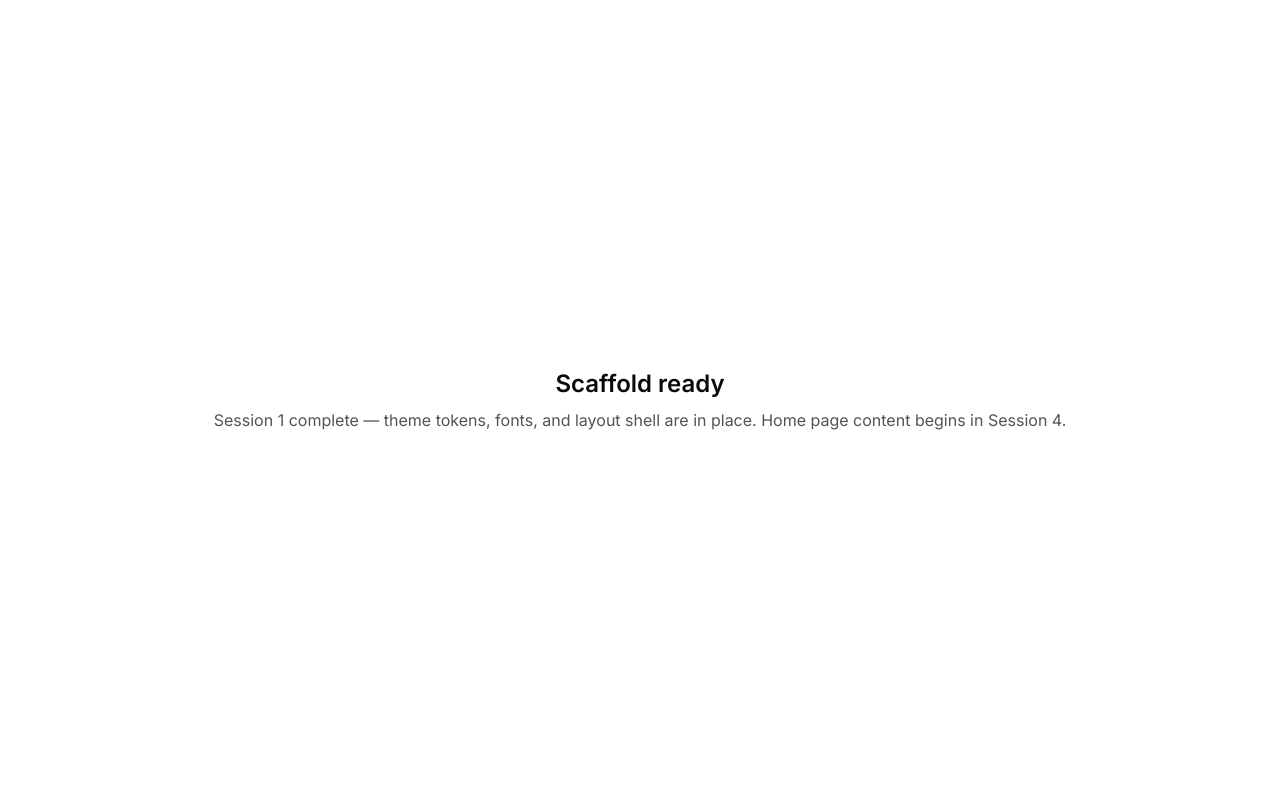
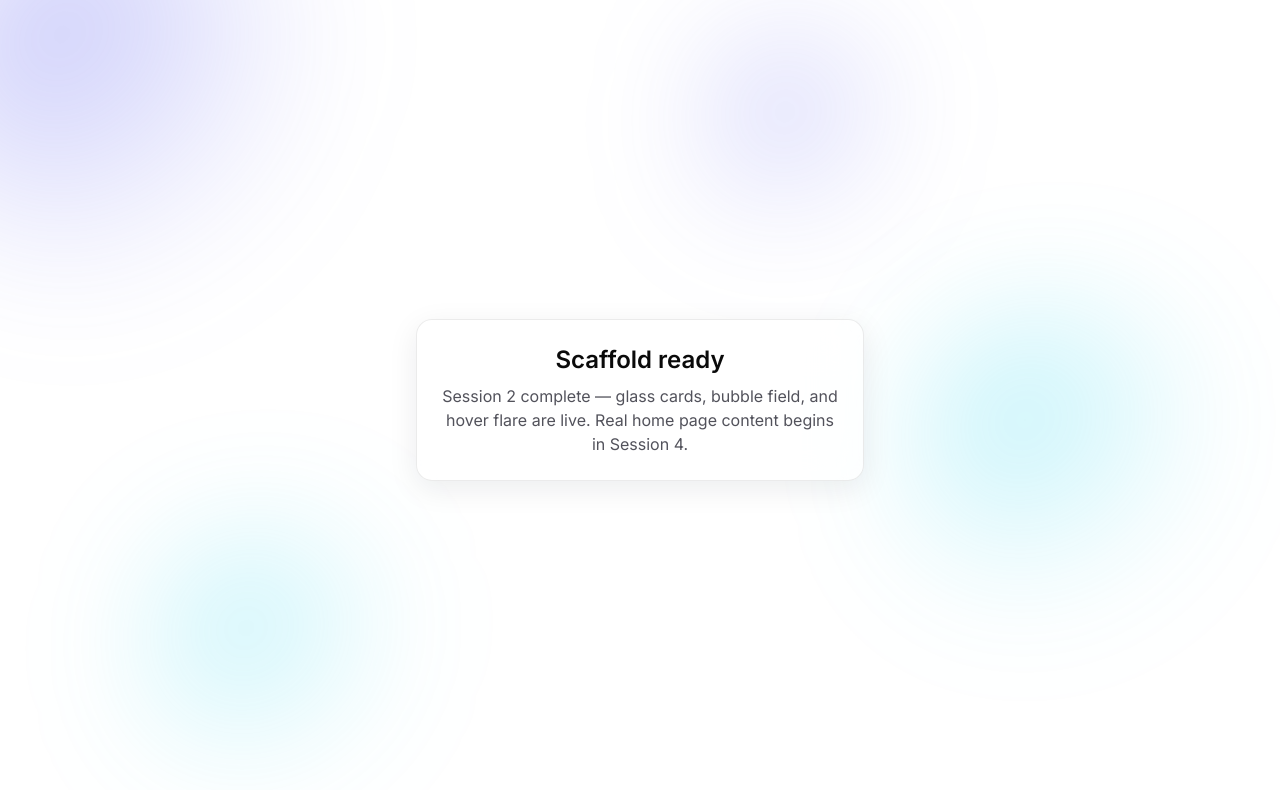
Before and after one commit to Erudite885/ee, a Next.js app: page / in a window 1280 px wide. Shown: the top 790 px of the page. Built offline with nearby package versions, Linux system fonts and the light colour scheme.

Commit message:
session 2: glass card, bubble field, hover-flare hook, theme extensions

```diff
--- a/app/globals.css
+++ b/app/globals.css
@@ -32,6 +32,13 @@
   --color-accent-2: var(--accent-2);
   --font-sans: var(--font-body);
   --font-mono: var(--font-body-mono);
+
+  /* Glass / bubble radius, blur, shadow tokens — components reference these
+     via Tailwind utilities (rounded-glass, blur-glass, shadow-glass) instead
+     of ad-hoc values, so every glass surface in the site stays consistent. */
+  --radius-glass: 1rem;
+  --blur-glass: 20px;
+  --shadow-glass: 0 8px 30px var(--glass-shadow);
 }
 
 @media (prefers-color-scheme: dark) {
@@ -69,3 +76,44 @@ body {
     scroll-behavior: auto !important;
   }
 }
+
+/* Cursor-following flare spotlight, driven by --x/--y from useHoverFlare
+   (see lib/use-hover-flare.ts). Defaults to centered so cards look correct
+   before any pointer interaction, and on touch devices where the hook never
+   fires. Sits behind content (z-index via stacking, GlassCard is
+   position: relative + overflow-hidden). */
+.glass-card {
+  --x: 50%;
+  --y: 50%;
+}
+
+.glass-card::before {
+  content: "";
+  position: absolute;
+  inset: 0;
+  z-index: 0;
+  opacity: 0;
+  transition: opacity 0.3s ease-out;
+  background: radial-gradient(
+    circle at var(--x) var(--y),
+    var(--accent) 0%,
+    transparent 55%
+  );
+  mix-blend-mode: soft-light;
+  pointer-events: none;
+}
+
+.glass-card:hover::before {
+  opacity: 0.5;
+}
+
+.glass-card > * {
+  position: relative;
+  z-index: 1;
+}
+
+@media (prefers-reduced-motion: reduce) {
+  .glass-card::before {
+    display: none;
+  }
+}
--- a/app/page.tsx
+++ b/app/page.tsx
@@ -1,11 +1,17 @@
+import { BubbleField } from "@/components/bubble-field";
+import { GlassCard } from "@/components/glass-card";
+
 export default function Home() {
   return (
-    <main className="flex min-h-screen flex-col items-center justify-center gap-2 p-8">
-      <h1 className="text-2xl font-semibold">Scaffold ready</h1>
-      <p className="text-muted">
-        Session 1 complete — theme tokens, fonts, and layout shell are in place.
-        Home page content begins in Session 4.
-      </p>
+    <main className="relative flex min-h-screen flex-col items-center justify-center gap-6 overflow-hidden p-8">
+      <BubbleField />
+      <GlassCard className="max-w-md text-center">
+        <h1 className="text-2xl font-semibold">Scaffold ready</h1>
+        <p className="mt-2 text-muted">
+          Session 2 complete — glass cards, bubble field, and hover flare are
+          live. Real home page content begins in Session 4.
+        </p>
+      </GlassCard>
     </main>
   );
 }
--- /dev/null
+++ b/components/bubble-field.tsx
@@ -0,0 +1,78 @@
+"use client";
+
+import { motion, useReducedMotion } from "framer-motion";
+import { cn } from "@/lib/utils";
+
+interface Bubble {
+  size: number; // px
+  top: string; // % or css value
+  left: string;
+  color: "var(--bubble-1)" | "var(--bubble-2)";
+  duration: number; // seconds, one full drift cycle
+  delay: number;
+}
+
+const DEFAULT_BUBBLES: Bubble[] = [
+  { size: 420, top: "-10%", left: "-8%", color: "var(--bubble-1)", duration: 22, delay: 0 },
+  { size: 320, top: "40%", left: "70%", color: "var(--bubble-2)", duration: 26, delay: 2 },
+  { size: 260, top: "70%", left: "10%", color: "var(--bubble-2)", duration: 18, delay: 1 },
+  { size: 200, top: "5%", left: "55%", color: "var(--bubble-1)", duration: 20, delay: 4 },
+];
+
+interface BubbleFieldProps {
+  className?: string;
+  bubbles?: Bubble[];
+}
+
+/**
+ * Ambient decorative background: soft blurred gradient circles that slowly
+ * drift. Purely decorative (aria-hidden), absolutely positioned, meant to sit
+ * behind content with a relatively-positioned parent (e.g. Hero section).
+ *
+ * Respects prefers-reduced-motion by disabling drift entirely and rendering
+ * the bubbles static — framer-motion's useReducedMotion() plus the global
+ * CSS reduced-motion block in globals.css both contribute belt-and-braces
+ * coverage here.
+ */
+export function BubbleField({ className, bubbles = DEFAULT_BUBBLES }: BubbleFieldProps) {
+  const shouldReduceMotion = useReducedMotion();
+
+  return (
+    <div
+      aria-hidden="true"
+      className={cn("pointer-events-none absolute inset-0 overflow-hidden", className)}
+    >
+      {bubbles.map((bubble, i) => (
+        <motion.div
+          key={i}
+          className="absolute rounded-full blur-3xl"
+          style={{
+            width: bubble.size,
+            height: bubble.size,
+            top: bubble.top,
+            left: bubble.left,
+            background: `radial-gradient(circle at 30% 30%, ${bubble.color}, transparent 70%)`,
+          }}
+          animate={
+            shouldReduceMotion
+              ? undefined
+              : {
+                  y: [0, -30, 0, 30, 0],
+                  x: [0, 20, 0, -20, 0],
+                }
+          }
+          transition={
+            shouldReduceMotion
+              ? undefined
+              : {
+                  duration: bubble.duration,
+                  delay: bubble.delay,
+                  repeat: Infinity,
+                  ease: "easeInOut",
+                }
+          }
+        />
+      ))}
+    </div>
+  );
+}
--- /dev/null
+++ b/components/glass-card.tsx
@@ -0,0 +1,55 @@
+"use client";
+
+import type { HTMLAttributes, ReactNode } from "react";
+import { cn } from "@/lib/utils";
+import { useHoverFlare } from "@/lib/use-hover-flare";
+
+interface GlassCardProps extends HTMLAttributes<HTMLDivElement> {
+  children: ReactNode;
+  /** Disable the cursor-following flare + hover pop (e.g. inside a list where
+   * it would be too busy, or on very small cards). Default: enabled. */
+  flare?: boolean;
+}
+
+/**
+ * Base glass-morphism surface used across the site. Reads the --glass-bg /
+ * --glass-border / --glass-shadow tokens from globals.css so it themes
+ * automatically with light/dark — never hardcode colors on top of this.
+ *
+ * Hover behavior (when flare=true, the default):
+ *  - subtle scale-up pop
+ *  - a soft glow ring
+ *  - a radial-gradient spotlight that follows the cursor, via --x/--y set by
+ *    useHoverFlare and consumed in globals.css (.glass-card::before)
+ *
+ * All of the above respects prefers-reduced-motion globally (see
+ * app/globals.css) — no per-component opt-out needed.
+ */
+export function GlassCard({
+  children,
+  flare = true,
+  className,
+  ...props
+}: GlassCardProps) {
+  const { ref, onPointerMove, onPointerLeave } = useHoverFlare<HTMLDivElement>();
+
+  return (
+    <div
+      ref={flare ? ref : undefined}
+      onPointerMove={flare ? onPointerMove : undefined}
+      onPointerLeave={flare ? onPointerLeave : undefined}
+      className={cn(
+        "glass-card relative overflow-hidden rounded-2xl border p-6",
+        "bg-[var(--glass-bg)] border-[var(--glass-border)]",
+        "shadow-[0_8px_30px_var(--glass-shadow)]",
+        "backdrop-blur-xl",
+        flare &&
+          "transition-transform duration-300 ease-out hover:scale-[1.02] hover:shadow-[0_12px_40px_var(--glass-shadow)]",
+        className
+      )}
+      {...props}
+    >
+      {children}
+    </div>
+  );
+}
--- /dev/null
+++ b/lib/use-hover-flare.ts
@@ -0,0 +1,44 @@
+"use client";
+
+import { useCallback, useRef } from "react";
+
+/**
+ * Tracks pointer position over an element and writes it to CSS custom
+ * properties (--x, --y, as percentages) so a radial-gradient "flare" can
+ * follow the cursor in pure CSS. No re-renders — values are written
+ * directly to the DOM via ref.
+ *
+ * Usage:
+ *   const flareRef = useHoverFlare<HTMLDivElement>();
+ *   <div ref={flareRef} className="glass-flare" />
+ *
+ * Consumers should read var(--x) / var(--y) in a background-image
+ * radial-gradient(circle at var(--x) var(--y), ...). Do nothing on touch
+ * devices or when prefers-reduced-motion is set — the flare is a decorative
+ * enhancement, not a functional affordance.
+ */
+export function useHoverFlare<T extends HTMLElement>() {
+  const ref = useRef<T | null>(null);
+
+  const handlePointerMove = useCallback((event: React.PointerEvent<T>) => {
+    const el = ref.current;
+    if (!el) return;
+    if (event.pointerType !== "mouse") return; // skip touch/pen "hover" quirks
+
+    const rect = el.getBoundingClientRect();
+    const x = ((event.clientX - rect.left) / rect.width) * 100;
+    const y = ((event.clientY - rect.top) / rect.height) * 100;
+
+    el.style.setProperty("--x", `${x}%`);
+    el.style.setProperty("--y", `${y}%`);
+  }, []);
+
+  const handlePointerLeave = useCallback(() => {
+    const el = ref.current;
+    if (!el) return;
+    el.style.setProperty("--x", "50%");
+    el.style.setProperty("--y", "50%");
+  }, []);
+
+  return { ref, onPointerMove: handlePointerMove, onPointerLeave: handlePointerLeave };
+}
--- a/package.json
+++ b/package.json
@@ -1,5 +1,5 @@
 {
-  "name": "scaffold_tmp",
+  "name": "ee",
   "version": "0.1.0",
   "private": true,
   "scripts": {
@@ -10,6 +10,7 @@
   },
   "dependencies": {
     "clsx": "^2.1.1",
+    "framer-motion": "^13.1.1",
     "next": "16.3.3",
     "react": "19.2.8",
     "react-dom": "19.2.8"
```
Also changed, not shown: 2 other files (tests, documents, lock files or other folders).
